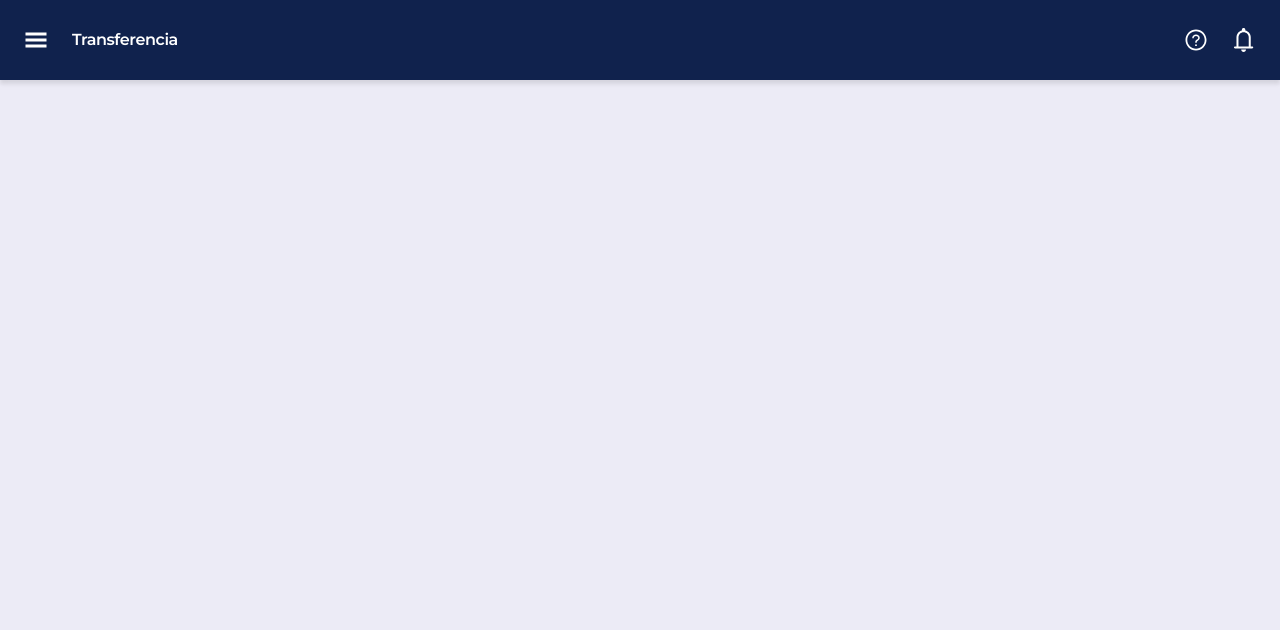
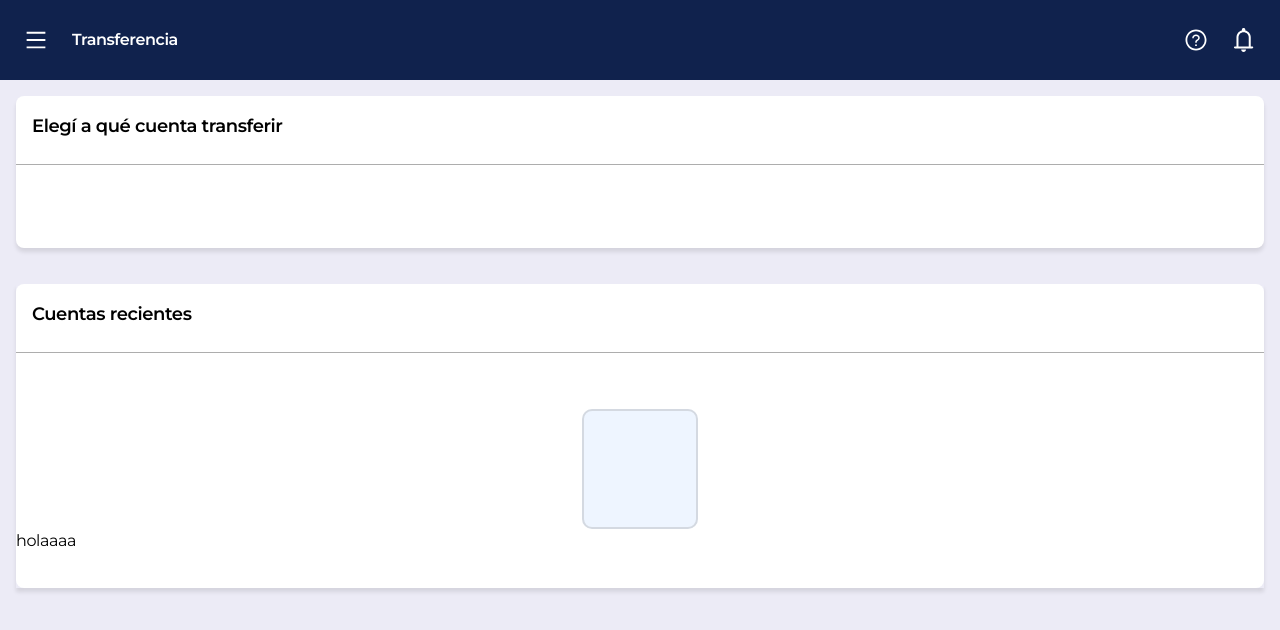
Before and after one commit to No-Country/s8-02-node-react-challenge, a React (Vite) app in the folder mercadoPago/: page /transfer in a window 1280 px wide. Shown: the top 630 px of the page. Built offline with nearby package versions, Linux system fonts and the light colour scheme; sample sign-in values are in the browser's storage.

Commit message:
iniciando transfer

```diff
--- a/mercadoPago/src/components/tranfer-components/topBarTransfer.jsx
+++ b/mercadoPago/src/components/tranfer-components/topBarTransfer.jsx
@@ -1,15 +1,13 @@
 import React from "react";
 
-import { Link } from "react-router-dom";
-import { AiOutlineQuestionCircle } from "react-icons/ai";
-
-import { GiHamburgerMenu } from "react-icons/gi";
-
-const topBarTransfer = () => {
+import { AiOutlineQuestionCircle, AiOutlineMenu } from "react-icons/ai";
+import { Outlet } from "react-router-dom";
+const TopBarTransfer = () => {
   return (
+    <>
       <div className="bg-[#10224D] shadow-cardShadow w-full h-[10vh] flex items-center text-white justify-between pl-6 pr-[26px]">
         <div className="flex items-center gap-6">
-        <GiHamburgerMenu className="text-2xl cursor-pointer" />
+          <AiOutlineMenu className="text-2xl cursor-pointer" />
 
           <p className="pr-24 font-semibold">Transferencia</p>
         </div>
@@ -29,7 +27,9 @@ const topBarTransfer = () => {
           </svg>
         </div>
       </div>
+      <Outlet/>
+    </>
   );
 };
 
-export default topBarTransfer;
+export default TopBarTransfer;
--- a/mercadoPago/src/components/tranfer-components/transfer1.jsx
+++ /dev/null
@@ -1,9 +0,0 @@
-import React from 'react'
-
-const transfer1 = () => {
-  return (
-    <div>transfer1</div>
-  )
-}
-
-export default transfer1
--- /dev/null
+++ b/mercadoPago/src/pages/transfer/addAccount/index.jsx
@@ -0,0 +1,7 @@
+import React from 'react'
+
+export const AddAccount = () => {
+  return (
+    <div>addacount</div>
+  )
+}
--- /dev/null
+++ b/mercadoPago/src/pages/transfer/index.jsx
@@ -0,0 +1,57 @@
+import React from "react";
+import { Link } from "react-router-dom";
+
+const Transfer = () => {
+  return (
+    <div className="flex flex-col gap-4 justify-center bg-[#ECEBF6] py-[16px] px-4">
+      <div className="rounded-lg bg-white shadow-cardShadow  mb-[20px] h-[152px]">
+        <h2 className="font-semibold text-lg ml-4  pt-4 mb-6 ">
+          Elegí a qué cuenta transferir
+        </h2>
+        <hr className=" m-auto border-[#33333366]  " />
+      </div>
+
+      <div className="flex-col  shadow-cardShadow ">
+        <div className="bg-white w-full rounded-lg h-[304px] ">
+          <h2 className="font-semibold text-lg ml-4  pt-4 mb-6 ">
+            Cuentas recientes
+          </h2>
+          <hr className=" m-auto border-[#33333366]  " />
+          <div className="flex justify-center mt-[56px]">
+            <svg
+              className=" "
+              width="116"
+              height="120"
+              viewBox="0 0 116 120"
+              fill="none"
+              xmlns="http://www.w3.org/2000/svg"
+            >
+              <rect
+                width="116"
+                height="120"
+                rx="10"
+                fill="#AACCFF"
+                fill-opacity="0.2"
+              />
+              <rect
+                x="1"
+                y="1"
+                width="114"
+                height="118"
+                rx="9"
+                stroke="#696969"
+                stroke-opacity="0.2"
+                stroke-width="2"
+              />
+            </svg>
+          </div>
+          <p>holaaaa
+
+          </p>
+        </div>
+      </div>
+    </div>
+  );
+};
+
+export default Transfer;
--- a/mercadoPago/src/routes/App.jsx
+++ b/mercadoPago/src/routes/App.jsx
@@ -1,4 +1,4 @@
-import { BrowserRouter, Routes, Route } from "react-router-dom";
+import { BrowserRouter, Routes, Route, Link } from "react-router-dom";
 import ErrorPage from "../pages/error";
 import LandingPage from "../pages/landing-page";
 import Home from "../pages/home";
@@ -11,7 +11,12 @@ import YourData from "../pages/your-data";
 import QrLink from "../pages/qrlink-page";
 import AddMoney from "../pages/addmoney";
 import CardsPage from "../pages/cards-page";
-import Transfer from "../components/tranfer-components/topBarTransfer";
+import Transfer from "../pages/transfer";
+
+import TopBarTransfer from "../components/tranfer-components/topBarTransfer";
+import { AddAccount } from "../pages/transfer/addAccount";
+
+
 // import Activity from "../pages/activity/Activity";
 // import Details from "../pages/activity/Details";
 
@@ -22,8 +27,7 @@ function App() {
         <Route index element={<LandingPage />} />
         <Route path="*" element={<ErrorPage />} />
         <Route path="/login" element={<LoginPage />} />
-         <Route path="/qrlink" element={<QrLink />} />
-         <Route path="transfer" element={<Transfer />} />
+        <Route path="/qrlink" element={<QrLink />} />
 
         <Route path="/register" element={<RegisterPage />} />
         <Route element={<UserRouteProtected />}>
@@ -36,6 +40,54 @@ function App() {
           <Route path="/cards" element={<CardsPage />} />
           {/* <Route path="/activity" element={<Activity />} /> */}
           {/* <Route path="/activity/:id" element={<Details />} /> */}
+          <Route path="/transfer" element= {<TopBarTransfer/>}>
+            <Route index element={<Transfer />} />
+            <Route
+              path="/transfer/addacoount"
+              element={ <AddAccount/>
+
+              }
+            />
+
+            {/* <Route path="check" element={<TransferCheck />} /> */}
+            <Route
+              path="amount"
+              element={
+                <div>
+                  <h1>Comprobante</h1>
+                  <Link
+                    className=" bg-slate-400 p-2"
+                    to="/transfer/preconfirmation"
+
+                  >
+                    CONFIRMAR MONTO
+                  </Link>
+                </div>
+              }
+            />
+            <Route
+              path="preconfirmation"
+              element={
+                <div>
+                  <h1>pre confirmation</h1>
+                  <Link className=" bg-slate-400 p-2" to="/transfer/voucher">
+                    Confirmar transferencia
+                  </Link>
+                </div>
+              }
+            />
+            <Route
+              path="voucher"
+              element={
+                <div>
+                  <h1>Comprobante</h1>
+                  <button className=" bg-slate-400 p-2">
+                    Descargar comprobante
+                  </button>
+                </div>
+              }
+            />
+          </Route>
         </Route>
       </Routes>
     </BrowserRouter>
```
Also changed, not shown: mercadoPago/src/assets/Rectangle1.svg (added). Lines whose indentation alone changed are shown as unchanged.
